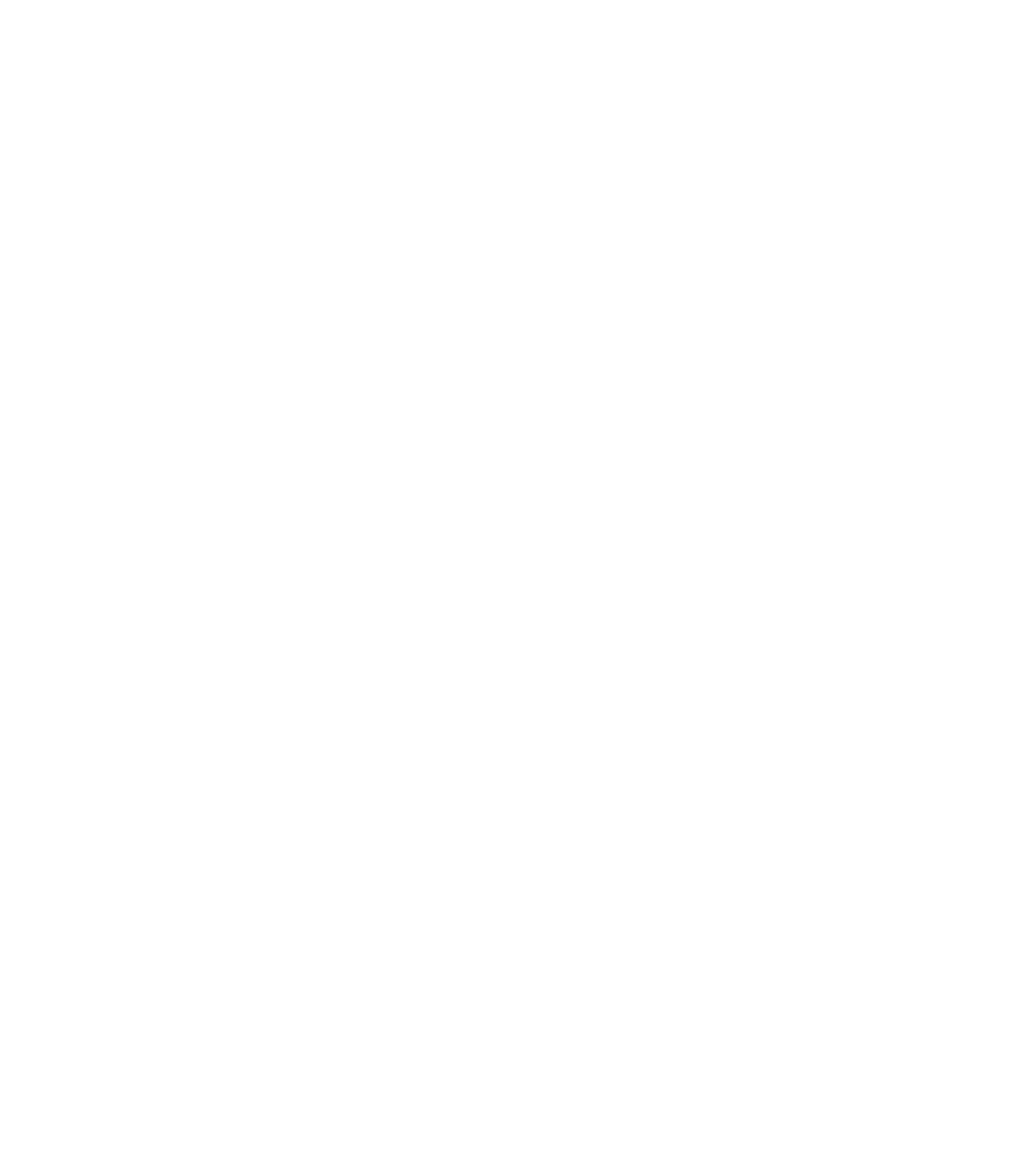
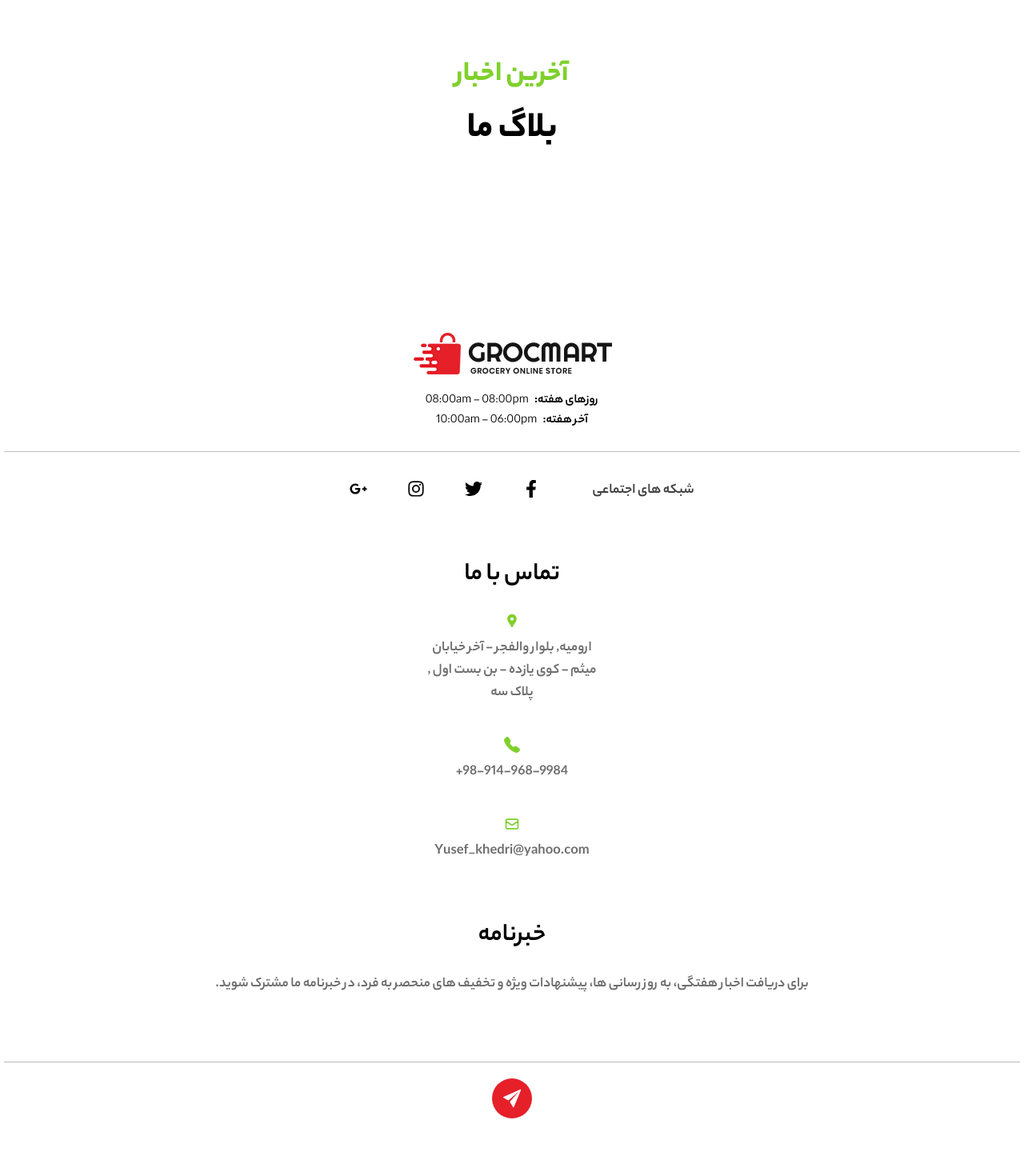
Before and after one commit to yooosef3/Food, a React (Create React App) app in the folder food/: page / in a window 1280 px wide. Shown: the part 4520-5990 px from the top of the page at 80% size. Before the commit the page ends 4423 px from the top, so only its background shows below. Built offline with nearby package versions, Linux system fonts and the light colour scheme.

Commit message:
start creating footer section

```diff
--- a/food/package.json
+++ b/food/package.json
@@ -6,9 +6,11 @@
     "@testing-library/jest-dom": "^5.16.4",
     "@testing-library/react": "^13.3.0",
     "@testing-library/user-event": "^13.5.0",
+    "leaflet": "^1.8.0",
     "react": "^18.2.0",
     "react-dom": "^18.2.0",
     "react-icons": "^4.4.0",
+    "react-leaflet": "^4.0.2",
     "react-router-dom": "^6.3.0",
     "react-scripts": "5.0.1",
     "styled-components": "^5.3.5",
--- a/food/src/App.js
+++ b/food/src/App.js
@@ -1,7 +1,10 @@
 import Clients from "./components/main/Clients";
 import Facilities from "./components/main/Facilities";
+import Footer from "./components/footer/Footer";
 import Header from "./components/Header/Header";
 import HomeUs from "./components/main/AboutUs/HomeUs";
+import LatestNews from "./components/main/LatestNews";
+import Map from "./components/main/Map";
 import OffHome from "./components/main/OffHome";
 import Questions from "./components/main/Questions";
 import Sponsors from "./components/main/Sponsors";
@@ -17,6 +20,9 @@
       <OffHome />
       <Sponsors />
       <Questions />
+      {/* <Map /> */}
+      <LatestNews />
+      <Footer />
     </>
   );
 }
--- /dev/null
+++ b/food/src/components/footer/Footer.js
@@ -0,0 +1,94 @@
+import { BsFillTelephoneFill } from "react-icons/bs";
+import { FaFacebookF } from "react-icons/fa";
+import { FaGooglePlusG } from "react-icons/fa";
+import { FaInstagram } from "react-icons/fa";
+import { FaTwitter } from "react-icons/fa";
+import FooterBotom from "./FooterBotom";
+import { HiOutlineMail } from "react-icons/hi";
+import { IoIosSend } from "react-icons/io";
+import { Link } from "react-router-dom";
+import { MdLocationPin } from "react-icons/md";
+import React from "react";
+import logo from "../../assets/images/logo.png";
+import styles from "../../styles/footer/Footer.module.css";
+
+const Footer = () => {
+  return (
+    <footer>
+      <div className={styles.container}>
+        <div>
+          <Link to='/'>
+            <img alt="logo" src={logo} />
+          </Link>
+          <div className={styles.visit}>
+            <div>
+              <strong>روزهای هفته: </strong>
+              <span>08:00am - 08:00pm</span>
+            </div>
+            <div>
+              <strong>آخر هفته: </strong>
+              <span>10:00am - 06:00pm</span>
+            </div>
+          </div>
+          <div className={styles.socials}>
+            <p>شبکه های اجتماعی</p>
+            <ul>
+              <li>
+                <Link to="/">
+                  <FaFacebookF className={styles.icon} />
+                </Link>
+              </li>
+              <li>
+                <Link to="/">
+                  <FaTwitter className={styles.icon} />
+                </Link>
+              </li>
+              <li>
+                <Link to="/">
+                  <FaInstagram className={styles.icon} />
+                </Link>
+              </li>
+              <li>
+                <Link to="/">
+                  <FaGooglePlusG className={styles.icon} />
+                </Link>
+              </li>
+            </ul>
+          </div>
+        </div>
+        <div className={styles.contact}>
+          <h1>تماس با ما</h1>
+          <div>
+            <MdLocationPin className={styles.icon} />
+            <p>
+              ارومیه, بلوار والفجر - آخر خیابان میثم - کوی یازده - بن بست اول ,
+              پلاک سه
+            </p>
+          </div>
+          <div>
+            <BsFillTelephoneFill className={styles.icon} />
+            <p>+98-914-968-9984</p>
+          </div>
+          <div>
+            <HiOutlineMail className={styles.icon} />
+            <p>Yusef_khedri@yahoo.com</p>
+          </div>
+        </div>
+        <div className={styles.newsletter}>
+          <h1>خبرنامه</h1>
+          <p>
+            برای دریافت اخبار هفتگی، به روز رسانی ها، پیشنهادات ویژه و تخفیف های
+            منحصر به فرد، در خبرنامه ما مشترک شوید.
+          </p>
+          <input type="text" placeholder="ایمیل خود را وارد کنید" />
+          <div>
+            <IoIosSend />
+          </div>
+        </div>
+      </div>
+      <FooterBotom />
+    </footer>
+  );
+};
+
+export default Footer;
--- /dev/null
+++ b/food/src/components/footer/FooterBotom.js
@@ -0,0 +1,29 @@
+import React from 'react';
+import pay1 from '../../assets/images/payment-1-45x15.png'
+import pay2 from '../../assets/images/payment-2-46x28.png'
+import pay3 from '../../assets/images/payment-3-62x17.png'
+import styles from '../../styles/footer/FooterBotom.module.css'
+
+const FooterBotom = () => {
+    return (
+        <div>
+            <p>© 2022 Grocmart. تمامی حقوق محفوظ است</p>
+            <div>
+                <p>سیاست حفظ حریم خصوصی</p>
+                <div>
+                    <div>
+                        <img alt='payment' src={pay1}/>
+                    </div>
+                    <div>
+                        <img alt='payment' src={pay2}/>
+                    </div>
+                    <div>
+                        <img alt='payment' src={pay3}/>
+                    </div>
+                </div>
+            </div>
+        </div>
+    );
+};
+
+export default FooterBotom;
--- /dev/null
+++ b/food/src/components/main/LatestNews.js
@@ -0,0 +1,15 @@
+import React from "react";
+import styles from "../../styles/main/LatestNews.module.css";
+
+const LatestNews = () => {
+  return (
+    <div className={styles.container}>
+      <section>
+        <h3>آخرین اخبار</h3>
+        <h1>بلاگ ما</h1>
+      </section>
+    </div>
+  );
+};
+
+export default LatestNews;
--- /dev/null
+++ b/food/src/components/main/Map.js
@@ -0,0 +1,24 @@
+import { MapContainer, Marker, Popup, TileLayer } from "react-leaflet";
+
+import React from "react";
+import styles from '../../styles/main/Map.module.css'
+
+const Map = () => {
+  return (
+    <div className={styles.container}>
+      <MapContainer center={[51.505, -0.09]} zoom={5} scrollWheelZoom={true}>
+        <TileLayer
+          attribution='&copy; <a href="https://www.openstreetmap.org/copyright">OpenStreetMap</a> contributors'
+          url="https://{s}.tile.openstreetmap.org/{z}/{x}/{y}.png"
+        />
+        <Marker position={[51.505, -0.09]}>
+          <Popup>
+            A pretty CSS3 popup. <br /> Easily customizable.
+          </Popup>
+        </Marker>
+      </MapContainer>
+    </div>
+  );
+};
+
+export default Map;
--- /dev/null
+++ b/food/src/styles/footer/Footer.module.css
@@ -0,0 +1,101 @@
+footer .container {
+  display: flex;
+  text-align: center;
+  flex-direction: column;
+  gap: 5px;
+  padding: 4% 5px;
+}
+
+footer h1 {
+  color: black;
+}
+
+footer .visit {
+  margin: 10px 0 25px 0;
+}
+
+footer .container strong {
+  margin-left: 5px;
+}
+
+footer .socials {
+  border-top: 1px solid rgb(194, 194, 194);
+  padding-top: 35px;
+  display: flex;
+  justify-content: center;
+}
+
+footer .socials p {
+  color: rgb(63, 63, 63);
+}
+
+footer .socials ul {
+  list-style: none;
+  display: flex;
+  margin-top: 0;
+}
+
+footer .socials .icon {
+  color: black;
+  transition: all 0.2s linear;
+}
+
+footer .socials .icon:hover {
+  color: #e52029;
+}
+
+.contact .icon{
+    color: #7fd02c;
+    font-size: 20px;
+}
+
+.contact div{
+    margin-bottom: 40px;
+}
+
+.contact p{
+    color: #6e6e6e;
+    width: 220px;
+    margin: 0 auto;
+    cursor: pointer;
+    transition: all .2s linear;
+}
+
+.contact p:hover{
+    color: #7fd02c;
+}
+
+.contact p:nth-of-type(1){
+    direction: ltr;
+}
+
+.newsletter p{
+    color: #6e6e6e;
+}
+
+.newsletter input{
+    border-bottom: 1px solid #bababa;
+    text-align: center;
+    padding: 5px 0;
+}
+
+.newsletter div{
+    background-color: #e52029;
+    display: inline-flex;
+    justify-content: center;
+    justify-items: center;
+    padding: 10px;
+    border-radius: 50%;
+    margin-top: 20px;
+    cursor: pointer;
+    transition: all .2s linear;
+}
+
+.newsletter div:hover{
+    background-color: #9f161c;
+}
+
+.newsletter div > *{
+    font-size: 30px;
+    color: #ffff;
+}
--- a/food/src/styles/header/LeftSidebar.module.css
+++ b/food/src/styles/header/LeftSidebar.module.css
@@ -6,11 +6,11 @@
   box-shadow: rgba(0, 0, 0, 0.1) 0 4px 12px;
   background-color: #ffff;
   top: 0;
-  left: -249px;
+  left: -300px;
   opacity: 0%;
   visibility: hidden;
   height: 100vh;
-  width: 248px;
+  width: 300px;
   transition: all 0.3s linear;
   z-index: -2;
 }
@@ -27,7 +27,7 @@
   opacity: 100%;
   visibility: visible;
   height: 100vh;
-  width: 248px;
+  width: 300px;
   transition: all 0.3s linear;
   overflow-y: auto;
   z-index: -2;
--- /dev/null
+++ b/food/src/styles/main/LatestNews.module.css
@@ -0,0 +1,62 @@
+.container {
+  display: flex;
+  flex-direction: column;
+  padding: 10% 15px;
+}
+
+.container section {
+  text-align: center;
+}
+
+.container h1 {
+  font-weight: 800;
+  font-size: 30px;
+  margin-top: 5px;
+}
+
+.container h3 {
+  color: #7fd02c;
+  font-weight: 800;
+  font-size: 24px;
+  margin-bottom: 0;
+}
+
+@media (min-width: 600px) {
+  .container h1 {
+    font-size: 34px;
+  }
+
+  .container h3 {
+    font-size: 24px;
+  }
+}
+
+@media (min-width: 768px) {
+  .container h1 {
+    font-size: 38px;
+  }
+
+  .container h3 {
+    font-size: 28px;
+  }
+}
+
+@media (min-width: 992px) {
+  .container h1 {
+    font-size: 42px;
+  }
+
+  .container h3 {
+    font-size: 32px;
+  }
+}
+
+@media (min-width: 1200px) {
+  .container h1 {
+    font-size: 46px;
+  }
+
+  .container h3 {
+    font-size: 36px;
+  }
+}
--- /dev/null
+++ b/food/src/styles/main/Map.module.css
@@ -0,0 +1,18 @@
+.container{
+    position: relative;
+    height: 650px;
+    overflow: hidden;
+    z-index: 1;
+}
+
+.container::after{
+    position: absolute;
+    content: '';
+    background-color: black;
+    opacity: 40%;
+    top: 0;
+    right: 0;
+    width: 100%;
+    height: 100%;
+    z-index: -1;
+}
```
Also changed, not shown: food/src/styles/footer/FooterBotom.module.css (added), 1 other file (tests, documents, lock files or other folders).
